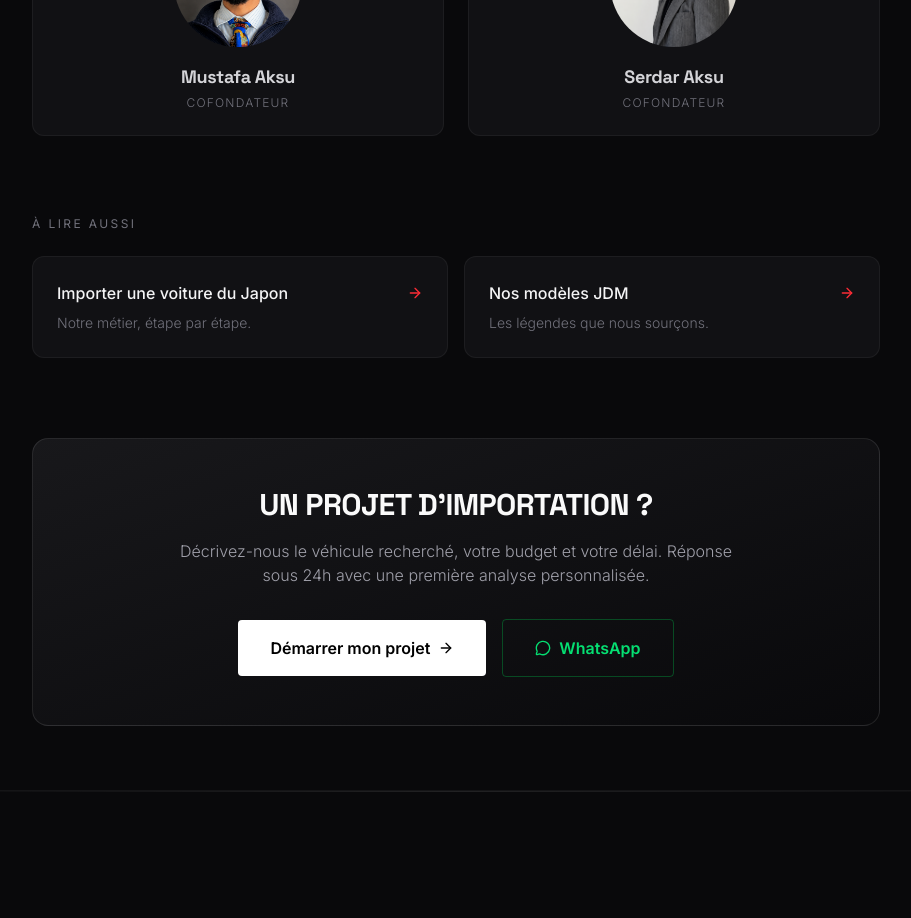
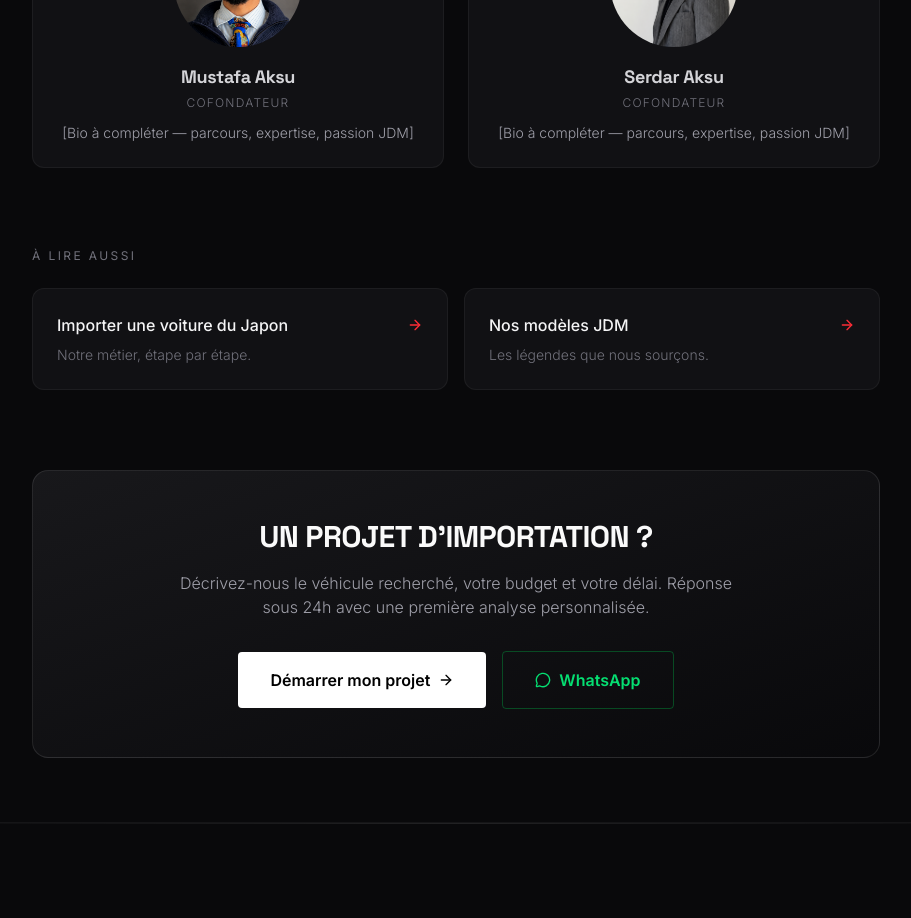
Before and after one commit to tarikanders/AKS-MOTORS, a Next.js app: page /a-propos in a window 1280 px wide. Shown: the part 1360-2278 px from the top of the page, without its empty margins (184-1095 px from the left). Built offline with nearby package versions, Linux system fonts and the light colour scheme; a web font is replaced by a local one.

Commit message:
feat(contact): log erreurs Resend cote serveur + bios placeholder a-propos

```diff
--- a/app/a-propos/page.tsx
+++ b/app/a-propos/page.tsx
@@ -65,6 +65,7 @@ export default function Page() {
           <figcaption className="mt-4">
             <span className="block font-display font-bold text-lg">Mustafa Aksu</span>
             <span className="block text-xs uppercase tracking-widest text-zinc-500 mt-1">Cofondateur</span>
+            <span className="block text-sm text-zinc-400 font-light mt-3">[Bio à compléter — parcours, expertise, passion JDM]</span>
           </figcaption>
         </figure>
         <figure className="border border-white/5 rounded-xl bg-zinc-900/60 p-6 text-center">
@@ -78,6 +79,7 @@ export default function Page() {
           <figcaption className="mt-4">
             <span className="block font-display font-bold text-lg">Serdar Aksu</span>
             <span className="block text-xs uppercase tracking-widest text-zinc-500 mt-1">Cofondateur</span>
+            <span className="block text-sm text-zinc-400 font-light mt-3">[Bio à compléter — parcours, expertise, passion JDM]</span>
           </figcaption>
         </figure>
       </div>
--- a/app/api/contact/route.ts
+++ b/app/api/contact/route.ts
@@ -80,10 +80,12 @@ export async function POST(req: Request) {
     });
 
     if (error) {
+      console.error('[contact] Resend error:', error);
       return NextResponse.json({ error: "L'envoi a échoué." }, { status: 502 });
     }
     return NextResponse.json({ ok: true });
-  } catch {
+  } catch (err) {
+    console.error('[contact] Exception:', err);
     return NextResponse.json({ error: 'Erreur serveur lors de l’envoi.' }, { status: 500 });
   }
 }
```
